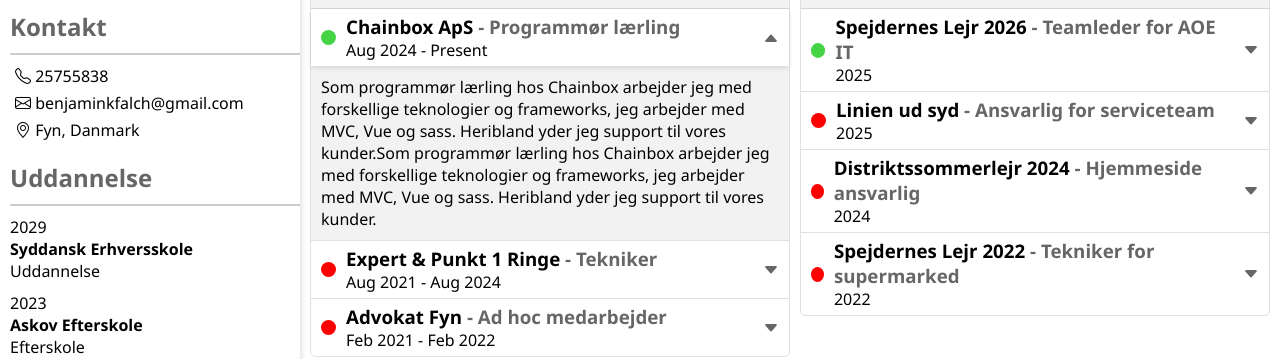
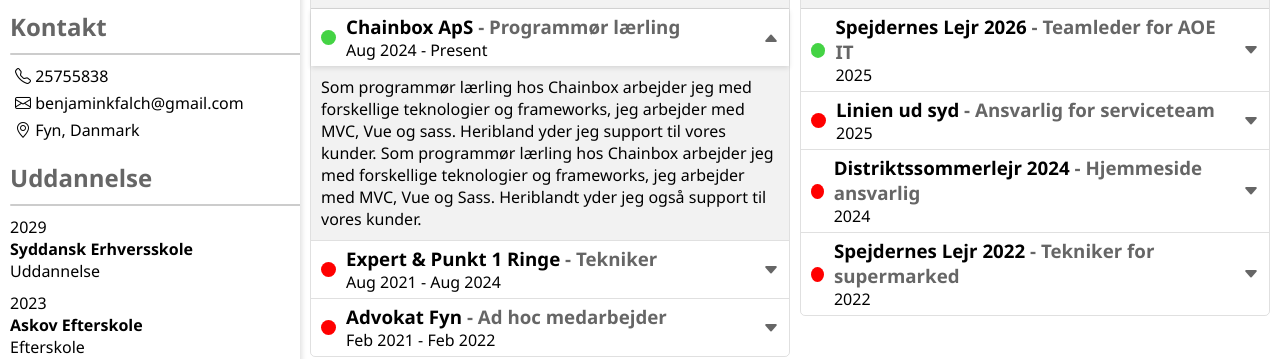
Before and after one commit to smallbenji/CV, a plain HTML site: page public/index.html in a window 1280 px wide. Both pictures are taken after a click on the icon 771 px from the left and 352 px from the top of the page. Shown: the part 315-674 px from the top of the page. Drawn offline with nearby package versions, Linux system fonts and the light colour scheme; no server answers.

Commit message:
fixing typos

```diff
--- a/public/index.html
+++ b/public/index.html
@@ -101,7 +101,7 @@
                         </div>
                     </div>
                     <div class="card-item-dropdown">
-                        Som programmør lærling hos Chainbox arbejder jeg med forskellige teknologier og frameworks, jeg arbejder med MVC, Vue og sass. Heribland yder jeg support til vores kunder.Som programmør lærling hos Chainbox arbejder jeg med forskellige teknologier og frameworks, jeg arbejder med MVC, Vue og sass. Heribland yder jeg support til vores kunder.
+                        Som programmør lærling hos Chainbox arbejder jeg med forskellige teknologier og frameworks, jeg arbejder med MVC, Vue og sass. Heribland yder jeg support til vores kunder. Som programmør lærling hos Chainbox arbejder jeg med forskellige teknologier og frameworks, jeg arbejder med MVC, Vue og Sass. Heriblandt yder jeg også support til vores kunder.
                     </div>
                 </div>
                 <div id="expert" class="card-item">
```
